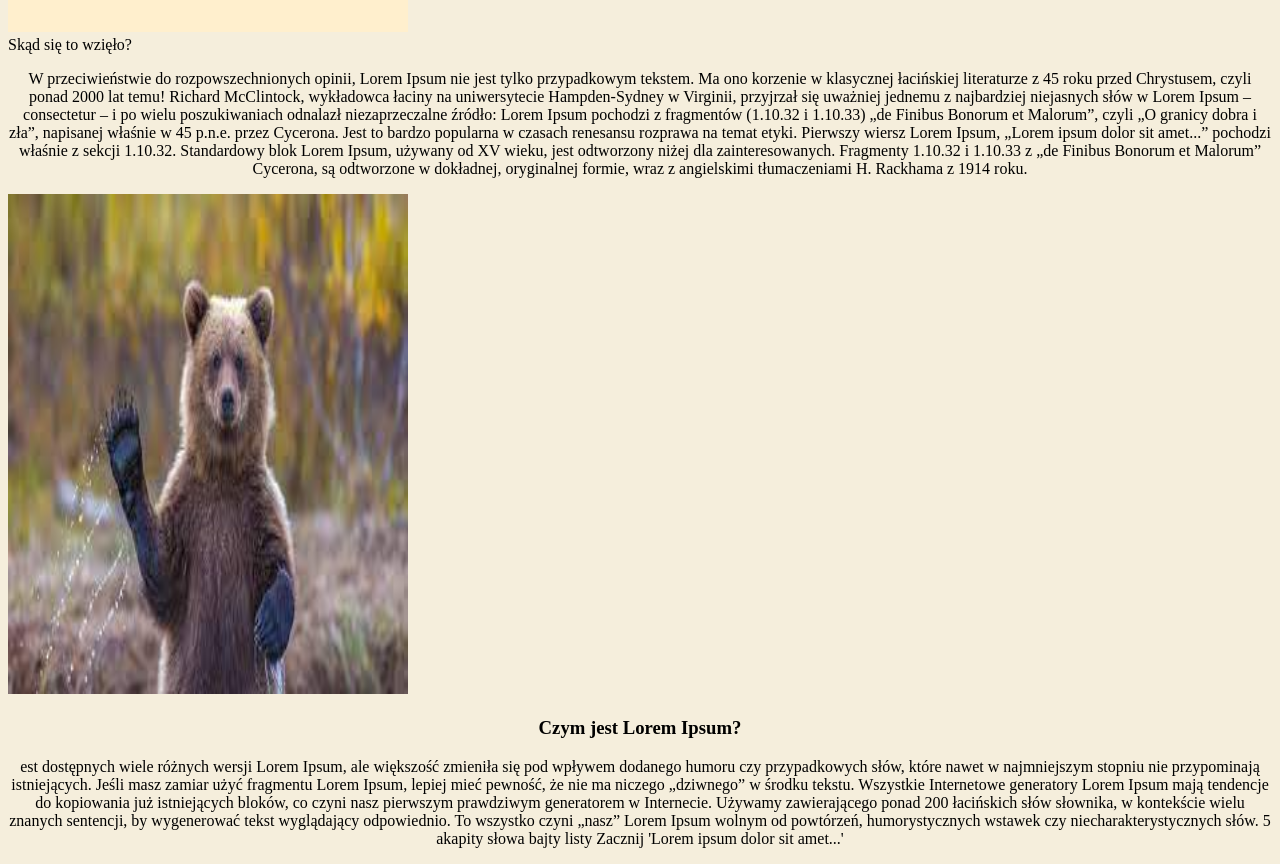
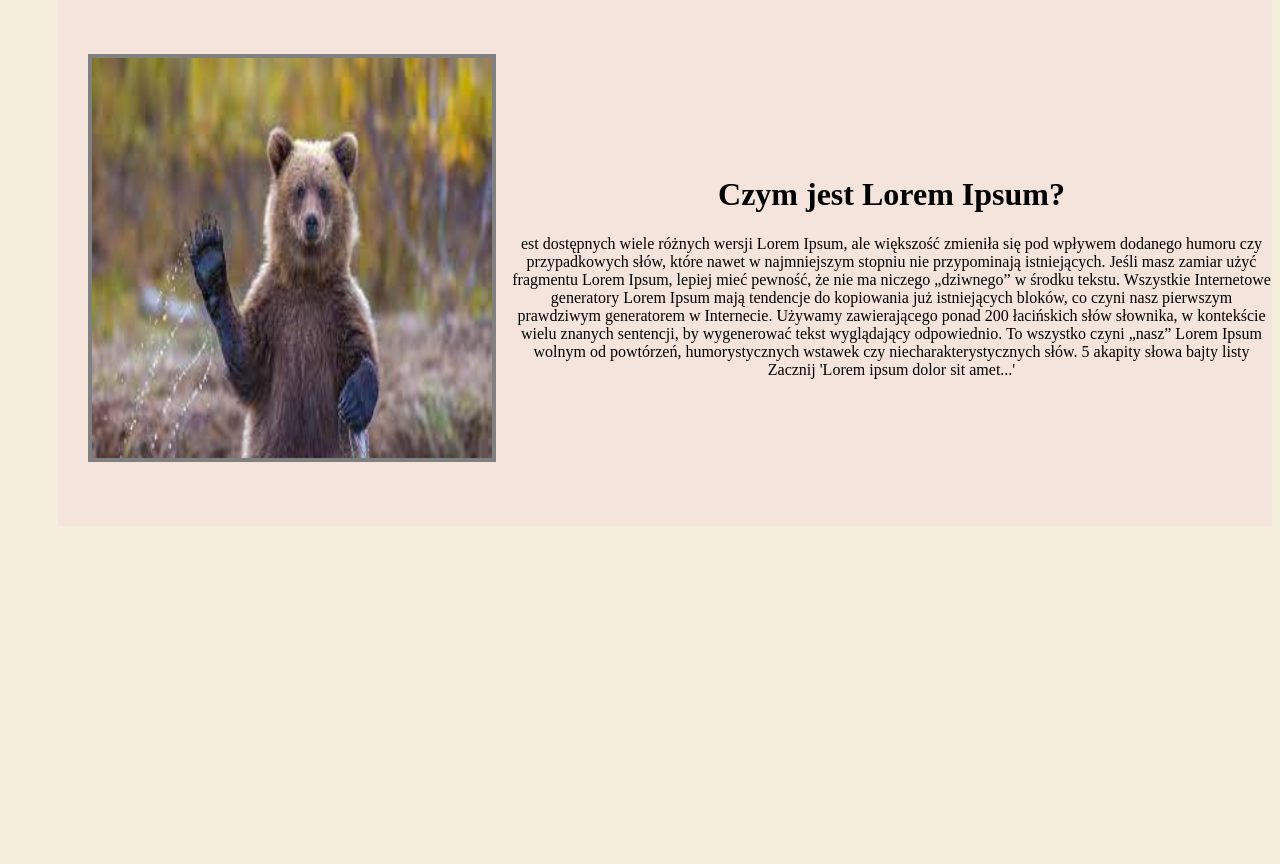
Before and after one commit to iwonalafave/personal-webside-demo, a plain HTML site: page portfolio.html in a window 1280 px wide. Shown: the part 651-1515 px from the top of the page. After the commit the page ends 1185 px from the top, so only its background shows below. Drawn offline with Linux system fonts and the light colour scheme.

Commit message:
fnalUpdate

```diff
--- a/portfolio.html
+++ b/portfolio.html
@@ -28,14 +28,13 @@
 
            <!--define flex conteiner for picture and description of projects-->
 
-           <div class="flex-containerP">
+           <div class="container-portfolio">
+              <div class="mini-portfolio">
+                  <div><img src="images/groceryList.png" alt="projectGroceryList"></div>
                   <div>
-           <img src="images/groceryList.png" alt="projectGroceryList">
-           </div>
-           <div>
-            <p3>
+                     <h1>
                       Skąd się to wzięło?
-            </p3>
+                     </h1>
                      <p>
                 W przeciwieństwie do rozpowszechnionych opinii, Lorem Ipsum nie jest tylko przypadkowym tekstem. Ma ono korzenie w klasycznej łacińskiej literaturze z 45 roku przed Chrystusem, czyli ponad 2000 lat temu! Richard McClintock, wykładowca łaciny na uniwersytecie Hampden-Sydney w Virginii, przyjrzał się uważniej jednemu z najbardziej niejasnych słów w Lorem Ipsum – consectetur – i po wielu poszukiwaniach odnalazł niezaprzeczalne źródło: Lorem Ipsum pochodzi z fragmentów (1.10.32 i 1.10.33) „de Finibus Bonorum et Malorum”, czyli „O granicy dobra i zła”, napisanej właśnie w 45 p.n.e. przez Cycerona. Jest to bardzo popularna w czasach renesansu rozprawa na temat etyki. Pierwszy wiersz Lorem Ipsum, „Lorem ipsum dolor sit amet...” pochodzi właśnie z sekcji 1.10.32.
 
@@ -43,14 +42,13 @@ Standardowy blok Lorem Ipsum, używany od XV wieku, jest odtworzony niżej dla z
                     </p>
                    </div>
            </div>
-           <div class="flex-containerP">
+
+           <div class="mini-portfolio">
+                  <div><img src="images/my_pet.jpg" alt="data_analytics"></div>
                   <div>
-            <img src="images/my_pet.jpg"alt="data_analytics">
-           </div>
-           <div>
-            <h3>
+                      <h1>
                            Czym jest Lorem Ipsum?
-            </h3>
+                      </h1>
                        <p>
                       est dostępnych wiele różnych wersji Lorem Ipsum, ale większość zmieniła się pod wpływem dodanego humoru czy przypadkowych słów, które nawet w najmniejszym stopniu nie przypominają istniejących. Jeśli masz zamiar użyć fragmentu Lorem Ipsum, lepiej mieć pewność, że nie ma niczego „dziwnego” w środku tekstu. Wszystkie Internetowe generatory Lorem Ipsum mają tendencje do kopiowania już istniejących bloków, co czyni nasz pierwszym prawdziwym generatorem w Internecie. Używamy zawierającego ponad 200 łacińskich słów słownika, w kontekście wielu znanych sentencji, by wygenerować tekst wyglądający odpowiednio. To wszystko czyni „nasz” Lorem Ipsum wolnym od powtórzeń, humorystycznych wstawek czy niecharakterystycznych słów.
 
@@ -60,7 +58,8 @@ Standardowy blok Lorem Ipsum, używany od XV wieku, jest odtworzony niżej dla z
 	      bajty
 	      listy
 	Zacznij 'Lorem ipsum dolor sit amet...'
-
+                      </p>
+                  </div>
 
          </div>
 
--- a/style.css
+++ b/style.css
@@ -105,3 +105,29 @@ img{
 .lover-conteiner p{
     margin: 50px;
 }
+.container-portfolio{
+    display: flex;
+    text-align: center;
+    flex-direction: column;
+    margin-left: 50px;
+    margin-top: 70px;
+    background-color: rgb(245, 228, 220);
+
+}
+.container-portfolio div{
+    margin-bottom: 30px;
+    margin-left: 15px;
+}
+.mini-portfolio{
+    display: flex;
+    justify-content: center;
+    align-items: center;
+
+}
+
+
+
+.mini-portfolio img{
+    height: 400px;
+    border: gray 04px solid;
+}
```
Lines whose indentation alone changed are shown as unchanged.
